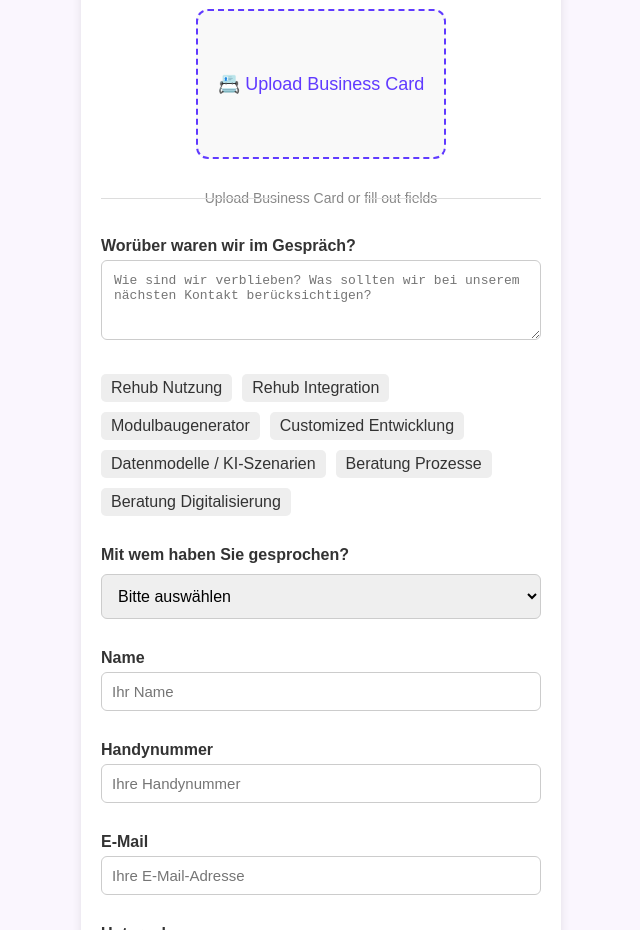
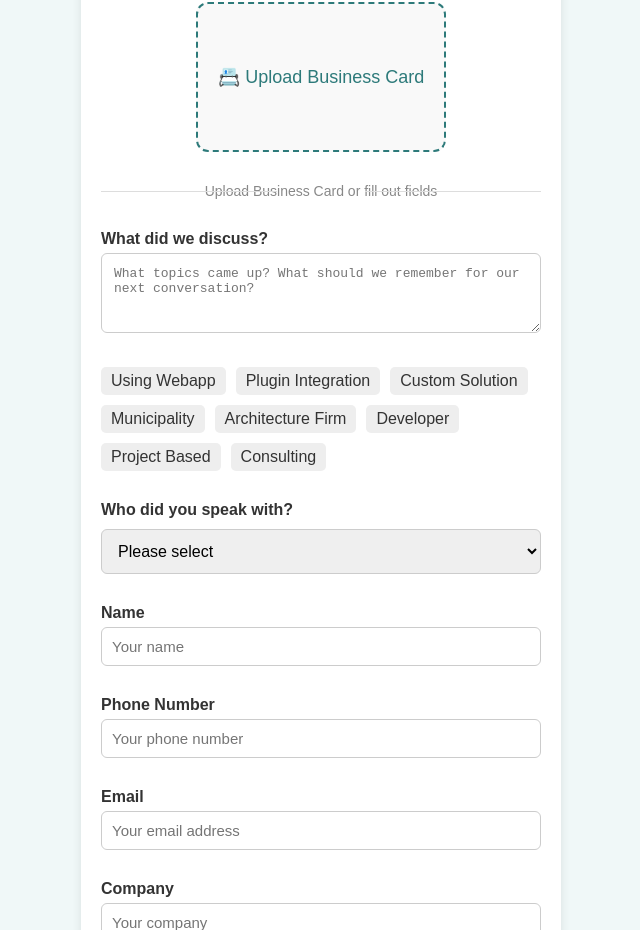
Before and after one commit to SerjoschDuering/contactFormRe, a plain HTML site: page index.html in a window 1280 px wide. Shown: the part 81-1011 px from the top of the page, without its empty margins (319-959 px from the left). Drawn offline with Linux system fonts and the light colour scheme.

Commit message:
Rebrand contact form for Infrared.city
- Updated webhook URLs to run8n.xyz endpoints
- Changed color scheme to Infrared.city teal branding
- Replaced all Rehub references with Infrared.city
- Translated all German text to English
- Added complete Infrared.city team roster (15 members)
- Updated topic tags for Infrared.city use cases
- Updated readme with new documentation
- Changed logo references from rehubLogo.jpg to infrared_logo.jpg

```diff
--- a/index.html
+++ b/index.html
@@ -1,17 +1,17 @@
 <!DOCTYPE html>
-<html lang="de">
+<html lang="en">
 <head>
   <meta charset="UTF-8" />
   <meta name="viewport" content="width=device-width, initial-scale=1.0" />
-  <title>Business Card Submission</title>
+  <title>Infrared.city Contact Form</title>
   <link rel="stylesheet" href="style.css">
 </head>
 <body>
   <div class="container">
     <!-- Branding Header -->
     <header class="header">
-      <img src="rehubLogo.jpg" alt="Rehub Logo" class="logo">
-      <h1 class="title">Stay in touch with us!</h1>
+      <img src="infrared_logo.jpg" alt="Infrared.city Logo" class="logo">
+      <h1 class="title">Let's connect!</h1>
     </header>
 
     <!-- Upload Section -->
@@ -34,63 +34,72 @@
 
     <!-- Manual Input Form -->
     <form id="business-form">
-      <!-- Priority Container: Gesprächsnotizen & Interessensauswahl -->
+      <!-- Priority Container: Conversation Notes & Topic Selection -->
       <div id="priority-container">
         <div id="priority-prompt" class="priority-prompt"></div>
         <div id="priority-fields" class="priority-fields">
           <div class="form-group">
-            <label for="interest">Worüber waren wir im Gespräch?</label>
-            <textarea id="interest" name="interest" placeholder="Wie sind wir verblieben? Was sollten wir bei unserem nächsten Kontakt berücksichtigen?"></textarea>
+            <label for="interest">What did we discuss?</label>
+            <textarea id="interest" name="interest" placeholder="What topics came up? What should we remember for our next conversation?"></textarea>
           </div>
           <!-- Subtle heading for selectable options -->
           <p class="options-heading"></p>
           <div class="tags">
-            <span class="tag" data-tag="rehuh_nutzung">Rehub Nutzung</span>
-            <span class="tag" data-tag="rehuh_integration">Rehub Integration</span>
-            <span class="tag" data-tag="modulbaugenerator">Modulbaugenerator</span>
-            <span class="tag" data-tag="customized_entwicklung">Customized Entwicklung</span>
-            <span class="tag" data-tag="datenmodelle">Datenmodelle / KI-Szenarien</span>
-            <span class="tag" data-tag="beratung_prozesse">Beratung Prozesse</span>
-            <span class="tag" data-tag="beratung_digitalisierung">Beratung Digitalisierung</span>
+            <span class="tag" data-tag="using_webapp">Using Webapp</span>
+            <span class="tag" data-tag="plugin_integration">Plugin Integration</span>
+            <span class="tag" data-tag="custom_solution">Custom Solution</span>
+            <span class="tag" data-tag="municipality">Municipality</span>
+            <span class="tag" data-tag="architecture_firm">Architecture Firm</span>
+            <span class="tag" data-tag="developer">Developer</span>
+            <span class="tag" data-tag="project_based">Project Based</span>
+            <span class="tag" data-tag="consulting">Consulting</span>
           </div>
         </div>
       </div>
 
       <!-- Other Manual Fields -->
       <div id="other-fields">
-        <!-- Moved "Mit wem haben Sie gesprochen?" to top -->
+        <!-- Contact person selection -->
         <div class="form-group">
-          <label for="contacted">Mit wem haben Sie gesprochen?</label>
+          <label for="contacted">Who did you speak with?</label>
           <select id="contacted" name="contacted">
-            <option value="" disabled selected>Bitte auswählen</option>
-            <option value="Timo Schroeder">Timo Schroeder</option>
-            <option value="Melanie Eiselein">Melanie Eiselein</option>
-            <option value="Josephine Pleuser">Josephine Pleuser</option>
-            <option value="Elisa Lublasser">Elisa Lublasser</option>
-            <option value="Christopher Yelegen">Christopher Yelegen</option>
-            <option value="Iuliia Osintseva">Iuliia Osintseva</option>
-            <option value="Serjoscha Düring">Serjoscha Düring</option>
+            <option value="" disabled selected>Please select</option>
+            <option value="Angelos Chronis">Angelos Chronis</option>
+            <option value="Oana Taut">Oana Taut</option>
+            <option value="Theodoros Galanos">Theodoros Galanos</option>
+            <option value="Christos Chatzakis">Christos Chatzakis</option>
+            <option value="Eduardo Iñigo">Eduardo Iñigo</option>
+            <option value="Vasiliki Fragkia">Vasiliki Fragkia</option>
+            <option value="Kaushik L.S">Kaushik L.S</option>
+            <option value="Ruben Guedes">Ruben Guedes</option>
+            <option value="Alessandro Grossi">Alessandro Grossi</option>
+            <option value="Daniel Lepold">Daniel Lepold</option>
+            <option value="Josef Wienerroither">Josef Wienerroither</option>
+            <option value="Sezin Genc">Sezin Genc</option>
+            <option value="Khrystyna Vasko">Khrystyna Vasko</option>
+            <option value="Claudio Alanis">Claudio Alanis</option>
+            <option value="Marianna de Souza">Marianna de Souza</option>
           </select>
         </div>
         <div class="form-group">
           <label for="name">Name</label>
-          <input type="text" id="name" name="name" placeholder="Ihr Name">
+          <input type="text" id="name" name="name" placeholder="Your name">
         </div>
         <div class="form-group">
-          <label for="phone">Handynummer</label>
-          <input type="tel" id="phone" name="phone" placeholder="Ihre Handynummer">
+          <label for="phone">Phone Number</label>
+          <input type="tel" id="phone" name="phone" placeholder="Your phone number">
         </div>
         <div class="form-group">
-          <label for="email">E-Mail</label>
-          <input type="email" id="email" name="email" placeholder="Ihre E-Mail-Adresse">
+          <label for="email">Email</label>
+          <input type="email" id="email" name="email" placeholder="Your email address">
         </div>
         <div class="form-group">
-          <label for="company">Unternehmen</label>
-          <input type="text" id="company" name="company" placeholder="Ihr Unternehmen">
+          <label for="company">Company</label>
+          <input type="text" id="company" name="company" placeholder="Your company">
         </div>
         <div class="form-group">
           <label for="position">Position</label>
-          <input type="text" id="position" name="position" placeholder="Ihre Position">
+          <input type="text" id="position" name="position" placeholder="Your position">
         </div>
       </div>
       <button type="submit" class="submit-button">Submit</button>
@@ -102,8 +111,8 @@
   <!-- Thank You Modal -->
   <div id="thankyou-modal" class="modal hidden">
     <div class="modal-content">
-      <img src="rehubLogo.jpg" alt="Rehub Logo" class="modal-logo">
-      <p>Thank you for submitting!</p>
+      <img src="infrared_logo.jpg" alt="Infrared.city Logo" class="modal-logo">
+      <p>Thank you for connecting with us!</p>
     </div>
   </div>
 
--- a/script.js
+++ b/script.js
@@ -175,7 +175,7 @@ document.addEventListener('DOMContentLoaded', () => {
       reader.onload = (event) => {
         state.formData.uploadedImage = event.target.result;
         // Simulate API call and response
-        fetch('https://flow.on.rehub.software/webhook/businesCard', {
+        fetch('https://run8n.xyz/webhook/businesCard', {
           method: 'POST',
           headers: { 'Content-Type': 'application/json' },
           body: JSON.stringify({ uploadedImage: state.formData.uploadedImage })
@@ -249,7 +249,7 @@ document.addEventListener('DOMContentLoaded', () => {
     updateUI();
 
     try {
-      const response = await fetch('https://flow.on.rehub.software/webhook/storeBusinesCard', {
+      const response = await fetch('https://run8n.xyz/webhook/storeBusinesCard', {
         method: 'POST',
         headers: { 'Content-Type': 'application/json' },
         body: JSON.stringify(state.formData)
@@ -263,7 +263,7 @@ document.addEventListener('DOMContentLoaded', () => {
       console.error("Error during final form submission:", error);
     }
 
-    window.location.href = "https://rehub.software";
+    window.location.href = "https://infrared.city";
   });
 
   // Handle closing the thank-you modal and resetting the form.
--- a/style.css
+++ b/style.css
@@ -1,7 +1,7 @@
 :root {
-  --primary-color: #603aff;   /* Strong signature color: rgb(96,58,255) */
-  --background-color: #faf6fe; /* Signature background: rgb(250,246,254) */
-  --secondary-color: #b490ff;  /* A mid-tone accent color */
+  --primary-color: #2d7a7a;   /* Infrared.city teal color */
+  --background-color: #f0f8f8; /* Light teal background */
+  --secondary-color: #4a9d9d;  /* Lighter teal accent color */
 }
 
 /* Global hidden class */
@@ -102,9 +102,9 @@ h1 {
   display: none;
 }
 @keyframes glow {
-  0% { box-shadow: 0 0 5px 0 rgba(96, 58, 255, 0.5); }
-  50% { box-shadow: 0 0 20px 5px rgba(96, 58, 255, 0.8); }
-  100% { box-shadow: 0 0 5px 0 rgba(96, 58, 255, 0.5); }
+  0% { box-shadow: 0 0 5px 0 rgba(45, 122, 122, 0.5); }
+  50% { box-shadow: 0 0 20px 5px rgba(45, 122, 122, 0.8); }
+  100% { box-shadow: 0 0 5px 0 rgba(45, 122, 122, 0.5); }
 }
 
 /* Widget spinner */
@@ -317,8 +317,8 @@ textarea:disabled::after {
 
 /* Flash animation for signature color */
 @keyframes flash-primary {
-  0% { background-color: rgba(96,58,255,0.3); }
-  50% { background-color: rgba(96,58,255,0.6); }
+  0% { background-color: rgba(45,122,122,0.3); }
+  50% { background-color: rgba(45,122,122,0.6); }
   100% { background-color: transparent; }
 }
 .flash-signature {
```
Also changed, not shown: infrared_logo.jpg (added), 1 other file.
